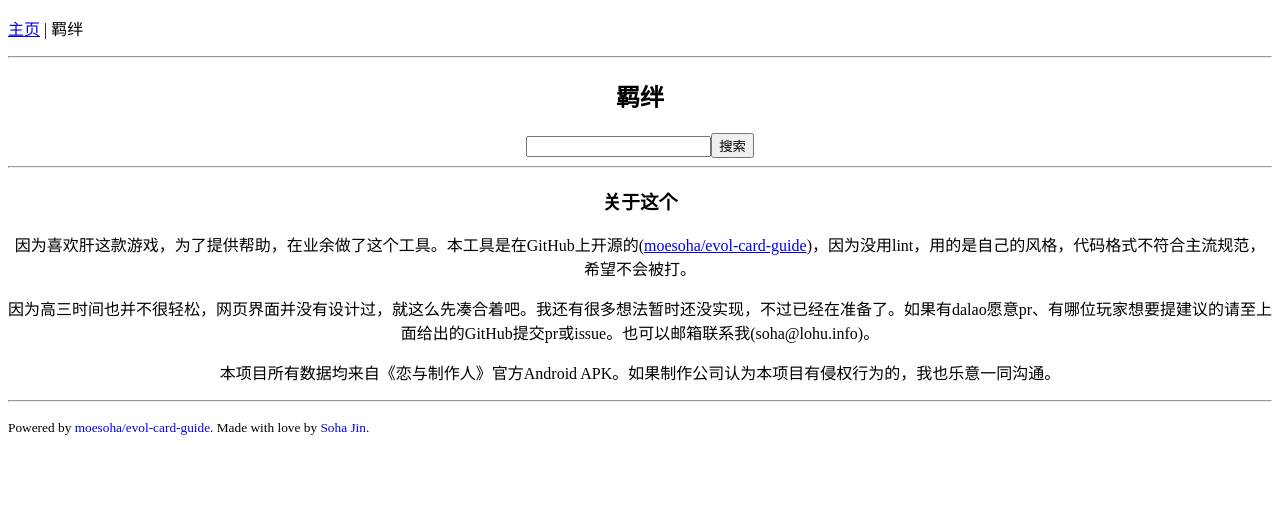
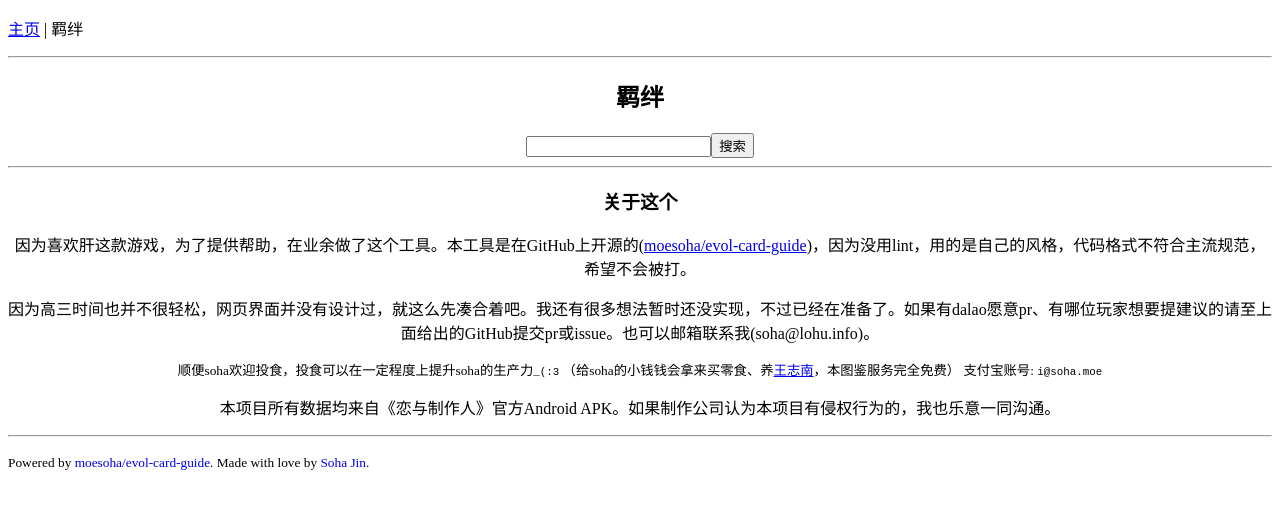
Before and after one commit to moesoha/evol-card-guide, a Vue app: page /#/ in a window 1280 px wide. Shown: the top 508 px of the page. Built offline with nearby package versions, Linux system fonts and the light colour scheme.

Commit message:
add donate info

```diff
--- a/src/components/home.vue
+++ b/src/components/home.vue
@@ -10,6 +10,7 @@
 			<h3>关于这个</h3>
 			<p>因为喜欢肝这款游戏，为了提供帮助，在业余做了这个工具。本工具是在GitHub上开源的(<a href="https://github.com/moesoha/evol-card-guide">moesoha/evol-card-guide</a>)，因为没用lint，用的是自己的风格，代码格式不符合主流规范，希望不会被打。</p>
 			<p>因为高三时间也并不很轻松，网页界面并没有设计过，就这么先凑合着吧。我还有很多想法暂时还没实现，不过已经在准备了。如果有dalao愿意pr、有哪位玩家想要提建议的请至上面给出的GitHub提交pr或issue。也可以邮箱联系我(soha@lohu.info)。</p>
+			<p><small>顺便soha欢迎投食，投食可以在一定程度上提升soha的生产力<code>_(:3</code> （给soha的小钱钱会拿来买零食、养<a href="https://soha.moe/post/found-some-interesting-after-unpacked-com_papegames_evol.html#quick-wzn">王志南</a>，本图鉴服务完全免费） 支付宝账号: <code>i@soha.moe</code></small></p>
 			<p>本项目所有数据均来自《恋与制作人》官方Android APK。如果制作公司认为本项目有侵权行为的，我也乐意一同沟通。</p>
 		</div>
 	</div>
```
